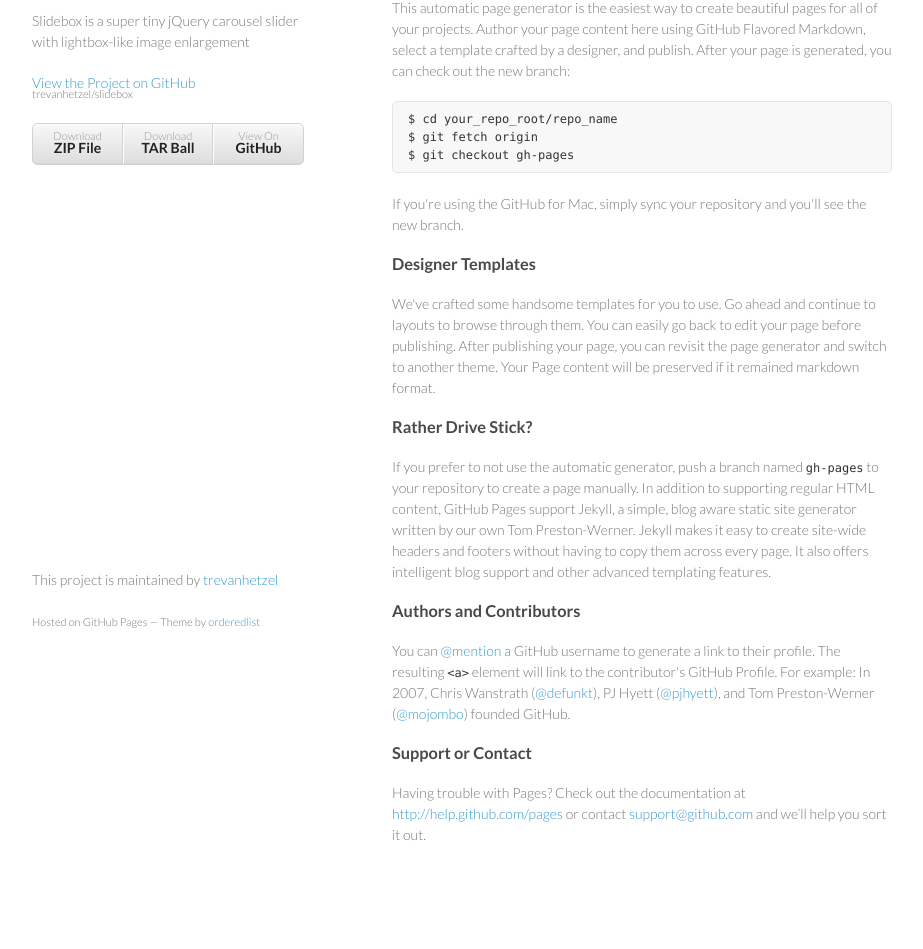
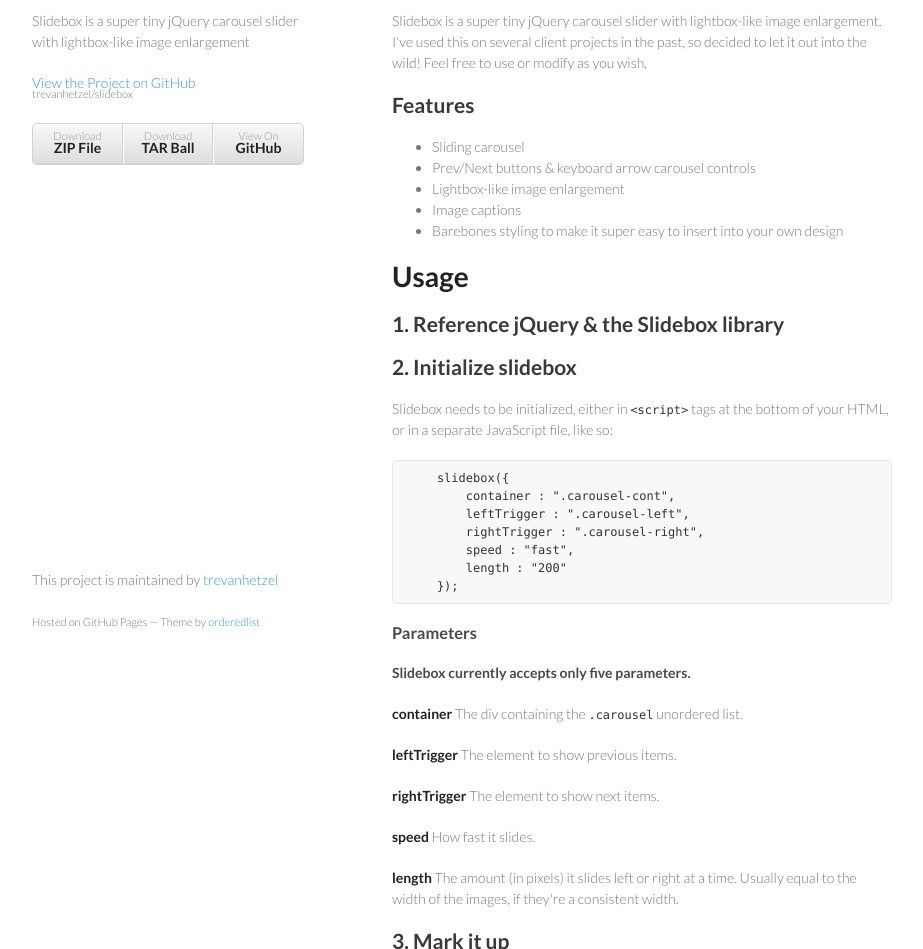
Before and after one commit to trevanhetzel/slidebox, a plain HTML site: page index.html in a window 1280 px wide. Shown: the part 99-1048 px from the top of the page, without its empty margins (178-1101 px from the left). Before the commit the page ends 1014 px from the top, so only its background shows below. Drawn offline with Linux system fonts and the light colour scheme.

```diff
--- a/index.html
+++ b/index.html
@@ -28,37 +28,96 @@
         </ul>
       </header>
       <section>
-        <h3>
-<a name="welcome-to-github-pages" class="anchor" href="#welcome-to-github-pages"><span class="octicon octicon-link"></span></a>Welcome to GitHub Pages.</h3>
+        <h1>
+<a name="slidebox" class="anchor" href="#slidebox"><span class="octicon octicon-link"></span></a>Slidebox</h1>
 
-<p>This automatic page generator is the easiest way to create beautiful pages for all of your projects. Author your page content here using GitHub Flavored Markdown, select a template crafted by a designer, and publish. After your page is generated, you can check out the new branch:</p>
+<p>Slidebox is a super tiny jQuery carousel slider with lightbox-like image enlargement. I've used this on several client projects in the past, so decided to let it out into the wild! Feel free to use or modify as you wish.</p>
 
-<pre><code>$ cd your_repo_root/repo_name
-$ git fetch origin
-$ git checkout gh-pages
+<h2>
+<a name="features" class="anchor" href="#features"><span class="octicon octicon-link"></span></a>Features</h2>
+
+<ul>
+<li>Sliding carousel</li>
+<li>Prev/Next buttons &amp; keyboard arrow carousel controls</li>
+<li>Lightbox-like image enlargement</li>
+<li>Image captions</li>
+<li>Barebones styling to make it super easy to insert into your own design</li>
+</ul><h1>
+<a name="usage" class="anchor" href="#usage"><span class="octicon octicon-link"></span></a>Usage</h1>
+
+<h2>
+<a name="1-reference-jquery--the-slidebox-library" class="anchor" href="#1-reference-jquery--the-slidebox-library"><span class="octicon octicon-link"></span></a>1. Reference jQuery &amp; the Slidebox library</h2>
+
+<h2>
+<a name="2-initialize-slidebox" class="anchor" href="#2-initialize-slidebox"><span class="octicon octicon-link"></span></a>2. Initialize slidebox</h2>
+
+<p>Slidebox needs to be initialized, either in <code>&lt;script&gt;</code> tags at the bottom of your HTML, or in a separate JavaScript file, like so:</p>
+
+<pre><code>    slidebox({
+        container : ".carousel-cont",
+        leftTrigger : ".carousel-left",
+        rightTrigger : ".carousel-right",
+        speed : "fast",
+        length : "200"
+    });
 </code></pre>
 
-<p>If you're using the GitHub for Mac, simply sync your repository and you'll see the new branch.</p>
+<h3>
+<a name="parameters" class="anchor" href="#parameters"><span class="octicon octicon-link"></span></a>Parameters</h3>
 
-<h3>
-<a name="designer-templates" class="anchor" href="#designer-templates"><span class="octicon octicon-link"></span></a>Designer Templates</h3>
+<h4>
+<a name="slidebox-currently-accepts-only-five-parameters" class="anchor" href="#slidebox-currently-accepts-only-five-parameters"><span class="octicon octicon-link"></span></a>Slidebox currently accepts only five parameters.</h4>
 
-<p>We've crafted some handsome templates for you to use. Go ahead and continue to layouts to browse through them. You can easily go back to edit your page before publishing. After publishing your page, you can revisit the page generator and switch to another theme. Your Page content will be preserved if it remained markdown format.</p>
+<p><strong>container</strong>
+The div containing the <code>.carousel</code> unordered list.</p>
 
-<h3>
-<a name="rather-drive-stick" class="anchor" href="#rather-drive-stick"><span class="octicon octicon-link"></span></a>Rather Drive Stick?</h3>
+<p><strong>leftTrigger</strong>
+The element to show previous items.</p>
 
-<p>If you prefer to not use the automatic generator, push a branch named <code>gh-pages</code> to your repository to create a page manually. In addition to supporting regular HTML content, GitHub Pages support Jekyll, a simple, blog aware static site generator written by our own Tom Preston-Werner. Jekyll makes it easy to create site-wide headers and footers without having to copy them across every page. It also offers intelligent blog support and other advanced templating features.</p>
+<p><strong>rightTrigger</strong>
+The element to show next items.</p>
 
-<h3>
-<a name="authors-and-contributors" class="anchor" href="#authors-and-contributors"><span class="octicon octicon-link"></span></a>Authors and Contributors</h3>
+<p><strong>speed</strong>
+How fast it slides.</p>
 
-<p>You can <a href="https://github.com/blog/821" class="user-mention">@mention</a> a GitHub username to generate a link to their profile. The resulting <code>&lt;a&gt;</code> element will link to the contributor's GitHub Profile. For example: In 2007, Chris Wanstrath (<a href="https://github.com/defunkt" class="user-mention">@defunkt</a>), PJ Hyett (<a href="https://github.com/pjhyett" class="user-mention">@pjhyett</a>), and Tom Preston-Werner (<a href="https://github.com/mojombo" class="user-mention">@mojombo</a>) founded GitHub.</p>
+<p><strong>length</strong>
+The amount (in pixels) it slides left or right at a time. Usually equal to the width of the images, if they're a consistent width.</p>
 
-<h3>
-<a name="support-or-contact" class="anchor" href="#support-or-contact"><span class="octicon octicon-link"></span></a>Support or Contact</h3>
+<h2>
+<a name="3-mark-it-up" class="anchor" href="#3-mark-it-up"><span class="octicon octicon-link"></span></a>3. Mark it up</h2>
 
-<p>Having trouble with Pages? Check out the documentation at <a href="http://help.github.com/pages">http://help.github.com/pages</a> or contact <a href="mailto:support@github.com">support@github.com</a> and we’ll help you sort it out.</p>
+<p>For the slider to work, it requires an unordered list with a class of <code>.carousel</code> and a containing element with a class of whatever you'd like (<code>.carousel-cont</code> is what I like to use). This containing element is what needs to be passed in to the <code>container</code> object.</p>
+
+<p>The lightbox portion of the plugin uses the source of the anchors in each list item as the enlarged source image. Captions can easily be added using the <code>data-caption</code> attribute. So the markup should look something like this:</p>
+
+<pre><code>    &lt;div class="carousel-left"&gt;Prev&lt;/div&gt;
+    &lt;div class="carousel-right"&gt;Next&lt;/div&gt;
+
+    &lt;div class="carousel-cont"&gt;
+        &lt;ul class="carousel"&gt;
+            &lt;li&gt;
+                &lt;a href="http://lorempixel.com/800/500"&gt;
+                    &lt;img src="http://lorempixel.com/200/150" data-caption="This is a caption"&gt;
+                &lt;/a&gt;
+            &lt;/li&gt;
+            &lt;li&gt;
+                &lt;a href="http://placekitten.com/800/650"&gt;
+                    &lt;img src="http://placekitten.com/200/150" data-caption="This is another caption"&gt;
+                &lt;/a&gt;
+            &lt;/li&gt;
+            &lt;li&gt;
+                &lt;a href="http://placesheen.com/825/1200"&gt;
+                    &lt;img src="http://placesheen.com/200/150" data-caption="This is a caption"&gt;
+                &lt;/a&gt;
+            &lt;/li&gt;
+        &lt;/ul&gt;
+    &lt;/div&gt;
+</code></pre>
+
+<h2>
+<a name="4-styling" class="anchor" href="#4-styling"><span class="octicon octicon-link"></span></a>4. Styling</h2>
+
+<p>I've purposely left out any skinning, as this is meant to fit into multiple layouts and contexts. However, the few styles that are in <code>/demo/style.css</code> are needed for everything to work. You can tweak as desired. The CSS is barebones so it should fit seamlessly into any layouts, responsive or static, with a little of your own touch.</p>
       </section>
       <footer>
         <p>This project is maintained by <a href="https://github.com/trevanhetzel">trevanhetzel</a></p>
```
Also changed, not shown: params.json (+1 -1 lines).
